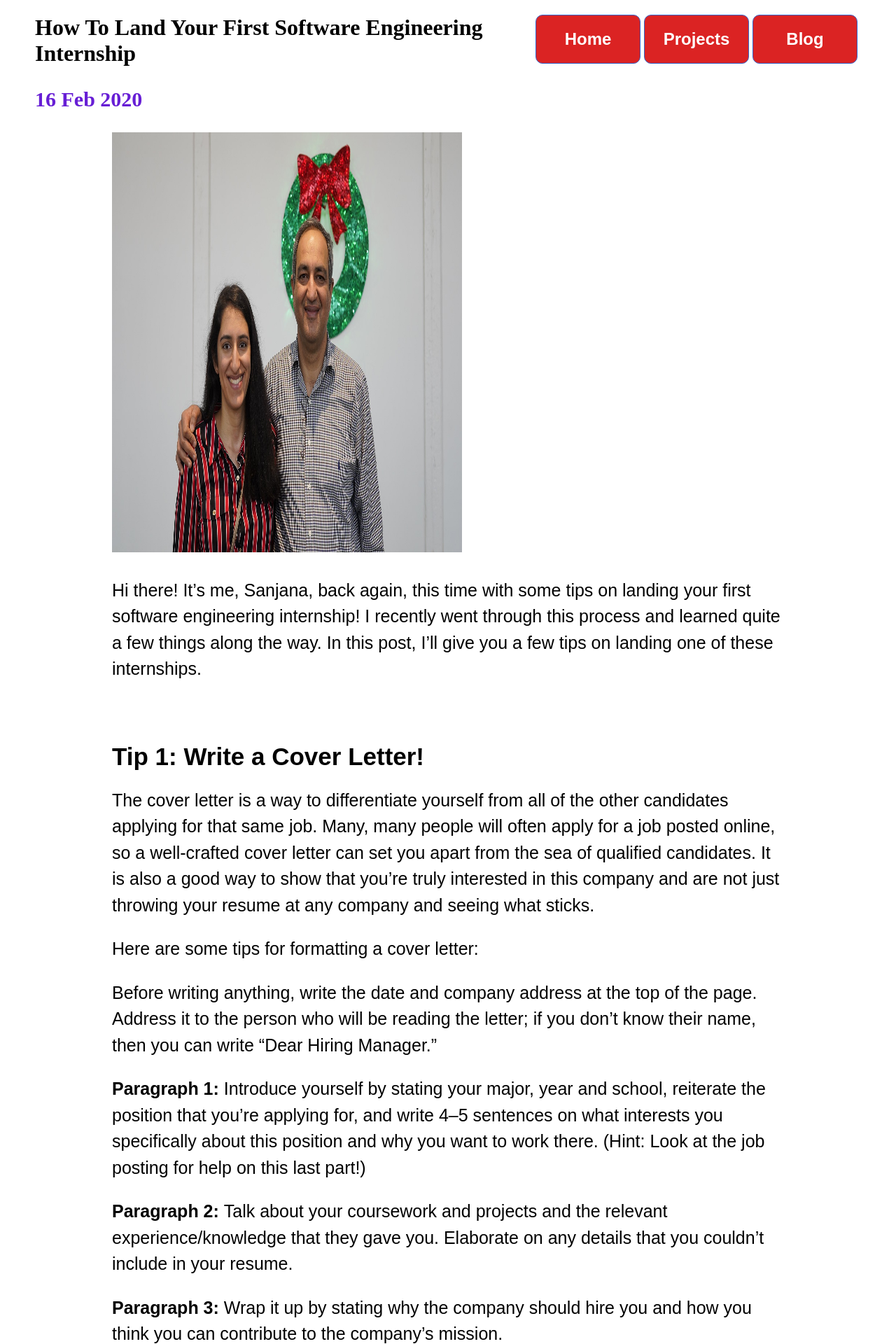
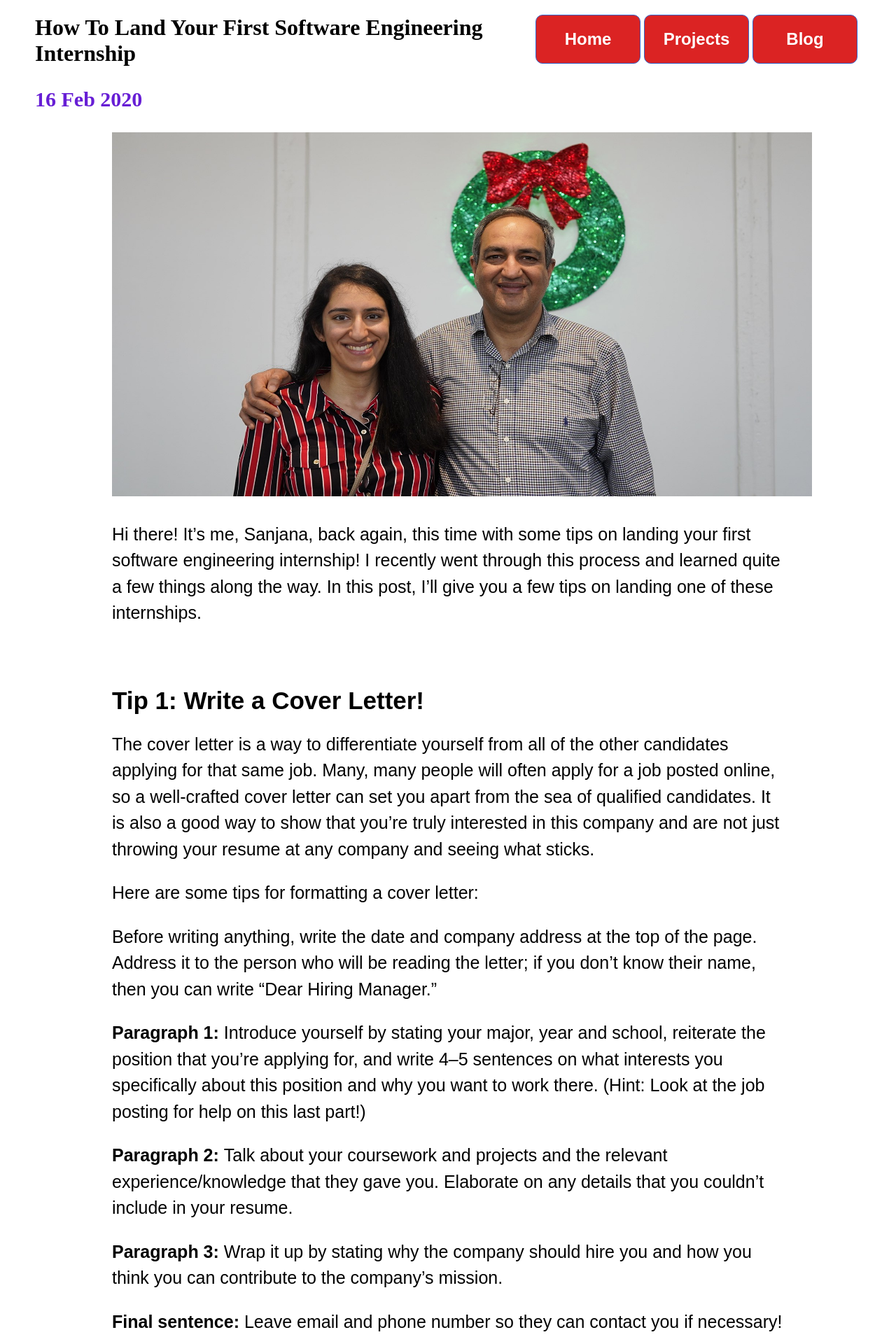
Before and after one commit to skapur12/skapur12.github.io, a Jekyll site: the page built from _posts/2020-02-16-How-To-Land-Your-First-Software-Engineering-Internship.md, in a window 1280 px wide. Shown: the top 1920 px of the page at 70% size. Built offline with Jekyll 4.4.1, drawn with Linux system fonts in a browser that asks for light colours; nearby versions of some CDN libraries; comment, search, counter and statistics services are not loaded.

Commit message:
Edited image width and height

```diff
--- a/_posts/2020-02-16-How-To-Land-Your-First-Software-Engineering-Internship.md
+++ b/_posts/2020-02-16-How-To-Land-Your-First-Software-Engineering-Internship.md
@@ -4,7 +4,7 @@ title: "How To Land Your First Software Engineering Internship"
 date: 2020-02-16
 ---
 
-<img src="/assets/images/dad.jpeg" alt="Me and my dad" width="500" height="600">
+<img src="/assets/images/dad.jpeg" alt="Me and my dad" width="1000" height="520">
 
 Hi there! It’s me, Sanjana, back again, this time with some tips on landing your first software engineering internship! I recently went through this process and learned quite a few things along the way. In this post, I’ll give you a few tips on landing one of these internships.
 
```
